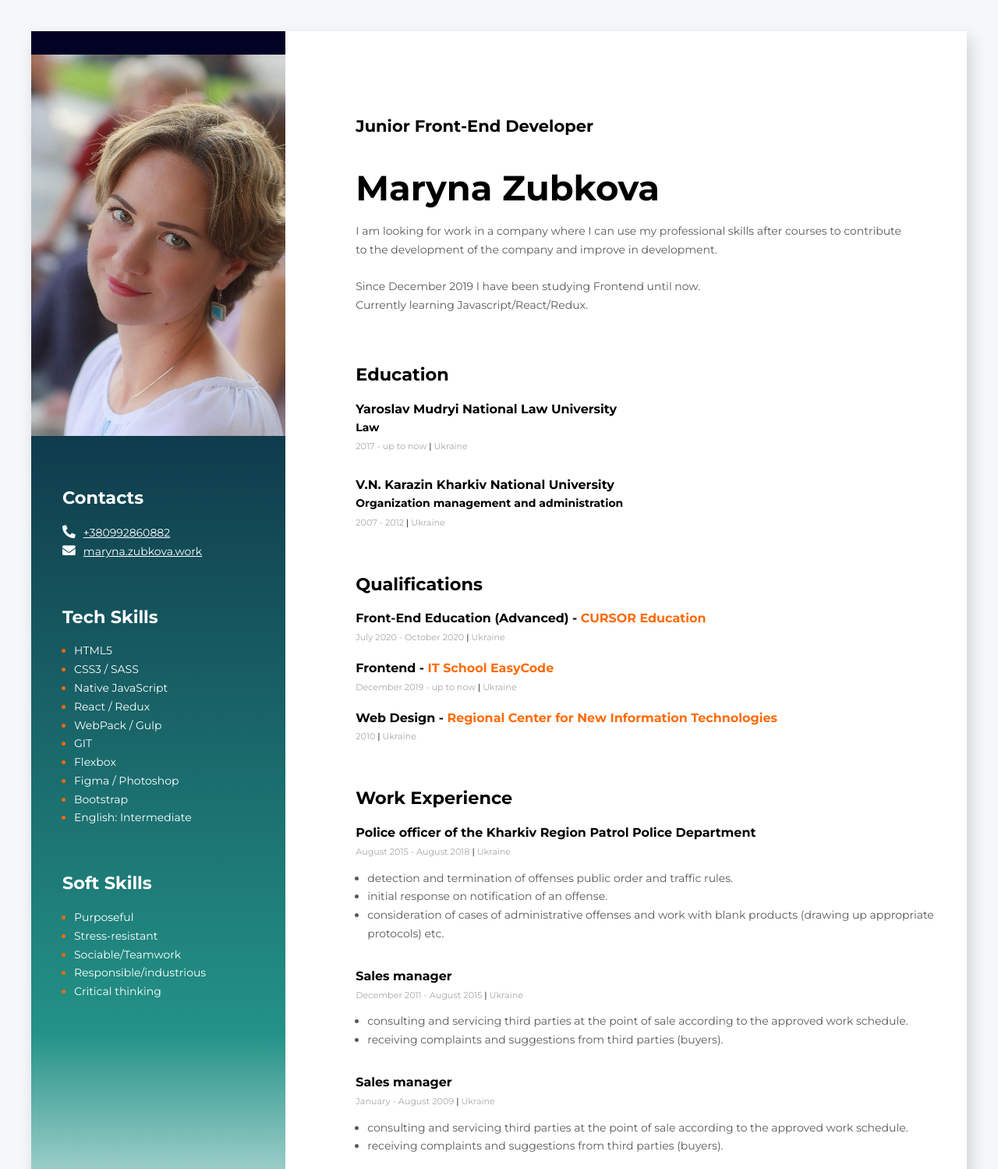
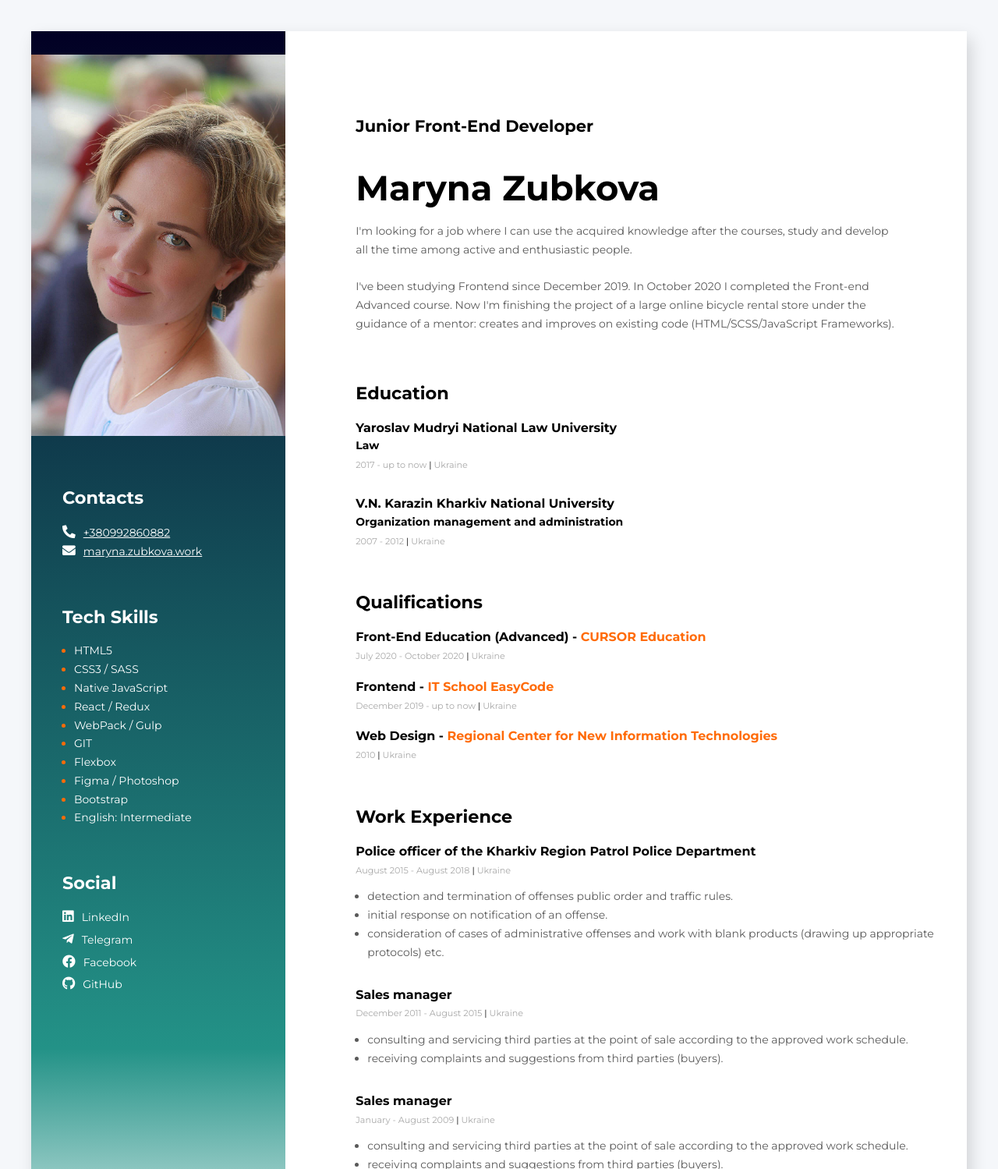
Before and after one commit to mzubkova/resume_maryna_zubkova, a plain HTML site: page index.html in a window 1280 px wide. Shown: the top 1499 px of the page at 78% size. Drawn offline with nearby package versions, Linux system fonts and the light colour scheme.

Commit message:
Update index.html

```diff
--- a/index.html
+++ b/index.html
@@ -12,6 +12,10 @@
       href="https://cdnjs.cloudflare.com/ajax/libs/animate.css/4.0.0/animate.min.css"
     />
     <link rel="stylesheet" href="https://unpkg.com/aos@next/dist/aos.css" />
+    <link
+      rel="stylesheet"
+      href="path/to/font-awesome/css/font-awesome.min.css"
+    />
     <link rel="stylesheet" href="./css/all.min.css" />
     <link rel="stylesheet" href="./css/style.css" />
     <title>Maryna Zubkova</title>
@@ -100,6 +104,53 @@
               data-aos-duration="1500"
               data-aos-once="true"
             >
+              <h3 class="sidebar-title">Social</h3>
+              <ul>
+                <li class="sidebar-social">
+                  <i class="fab fa-linkedin"></i
+                  ><a
+                    href="https://linkedin.com/in/maryna-zubkova"
+                    class="sidebar-text--social"
+                    target="_blank"
+                    >LinkedIn</a
+                  >
+                </li>
+                <li class="sidebar-social">
+                  <i class="fab fa-telegram-plane"></i
+                  ><a
+                    href="https://telegram.me/maryna_zubkova"
+                    class="sidebar-text--social"
+                    target="_blank"
+                    >Telegram</a
+                  >
+                </li>
+                <li class="sidebar-social">
+                  <i class="fab fa-facebook"></i
+                  ><a
+                    href="https://www.facebook.com/ua.zubkova"
+                    class="sidebar-text--social"
+                    target="_blank"
+                    >Facebook</a
+                  >
+                </li>
+                <li class="sidebar-social">
+                  <i class="fab fa-github"></i
+                  ><a
+                    href="https://github.com/mzubkova"
+                    class="sidebar-text--social"
+                    target="_blank"
+                    >GitHub</a
+                  >
+                </li>
+              </ul>
+            </div>
+            <!-- sidebar-skills -->
+            <!-- <div
+              class="sidebar-skills"
+              data-aos="fade-right"
+              data-aos-duration="1500"
+              data-aos-once="true"
+            >
               <h3 class="sidebar-title">Soft Skills</h3>
               <ul>
                 <li class="sidebar-text">
@@ -120,7 +171,7 @@
                   <span class="sidebar-text--mark">Сritical thinking</span>
                 </li>
               </ul>
-            </div>
+            </div> -->
             <!-- sidebar-skills -->
           </div>
           <!-- sidebar-adaptive -->
@@ -137,11 +188,14 @@
           <h2 class="box-title">Junior Front-End Developer</h2>
           <h1 class="box-title--name">Maryna Zubkova</h1>
           <p>
-            I am looking for work in a company where I can use my professional
-            skills after courses to contribute to the development of the company
-            and improve in development.<br /><br />
-            Since December 2019 I have been studying Frontend until now.<br />
-            Currently learning Javascript/React/Redux.
+            I'm looking for a job where I can use the acquired knowledge after
+            the courses, study and develop all the time among active and
+            enthusiastic people.<br /><br />
+            I've been studying Frontend since December 2019. In October 2020 I
+            completed the Front-end Advanced course. Now I'm finishing the
+            project of a large online bicycle rental store under the guidance of
+            a mentor: creates and improves on existing code
+            (HTML/SCSS/JavaScript Frameworks).
           </p>
         </div>
         <!-- box-info -->
```
